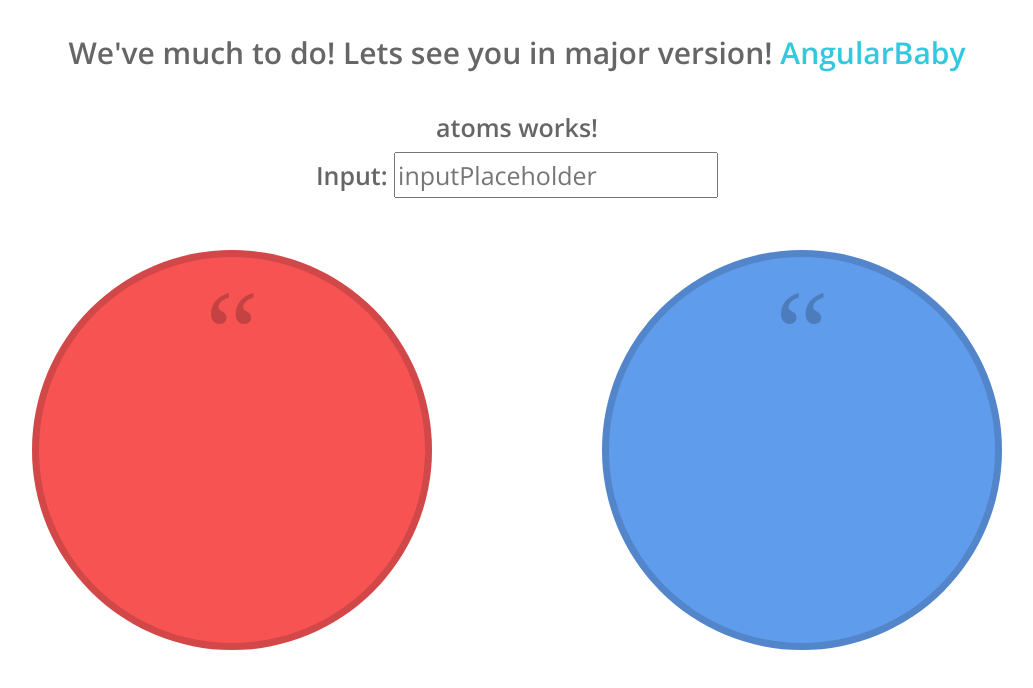
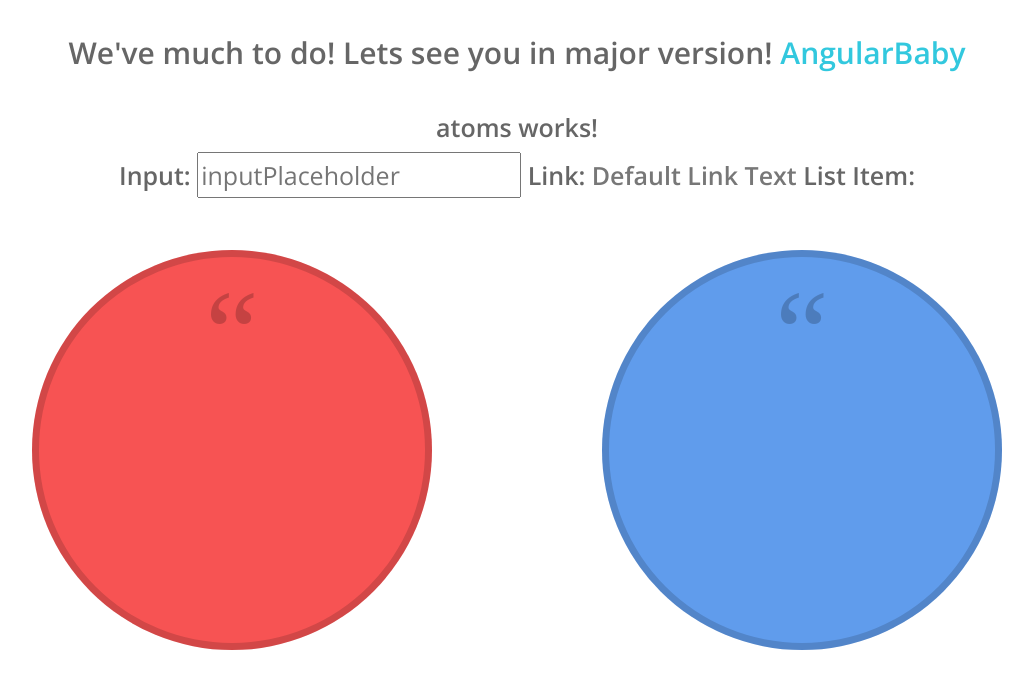
Before and after one commit to mehmetakifalp/angularbaby, an Angular app: page /atoms in a window 1280 px wide. Shown: the top 688 px of the page, without its empty margins (123-1156 px from the left). Built offline with nearby package versions, Linux system fonts and the light colour scheme.

Commit message:
folder structure

```diff
--- a/src/app/components/atoms/atoms.component.html
+++ b/src/app/components/atoms/atoms.component.html
@@ -3,3 +3,9 @@
 </p>
 Input:
 <baby-input></baby-input>
+
+Link:
+<baby-link></baby-link>
+
+List Item:
+<baby-list-item></baby-list-item>
--- a/src/app/components/atoms/atoms.module.ts
+++ b/src/app/components/atoms/atoms.module.ts
@@ -7,9 +7,10 @@ import { CommonModule } from '@angular/common';
 import { AtomsComponent } from './atoms.component';
 import { InputComponent } from './input/input.component';
 import { LinkComponent } from './link/link.component';
+import { ListItemComponent } from './list-item/list-item.component';
 
 @NgModule({
-  declarations: [AtomsComponent, InputComponent, LinkComponent],
+  declarations: [AtomsComponent, InputComponent, LinkComponent, ListItemComponent],
   imports: [
     CommonModule
   ]
```
Also changed, not shown: src/app/components/atoms/link/link.component.html (line endings or trailing spaces), src/app/components/atoms/link/link.component.ts (line endings or trailing spaces).
